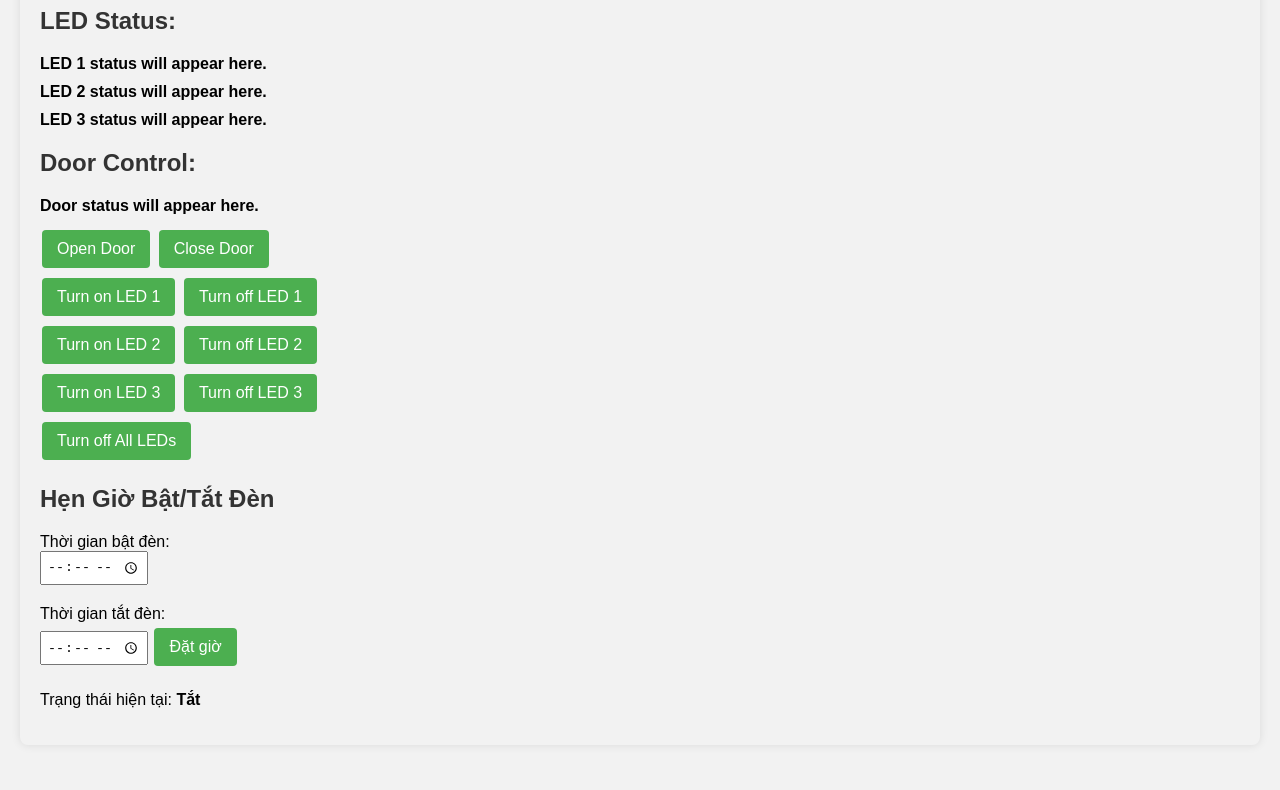
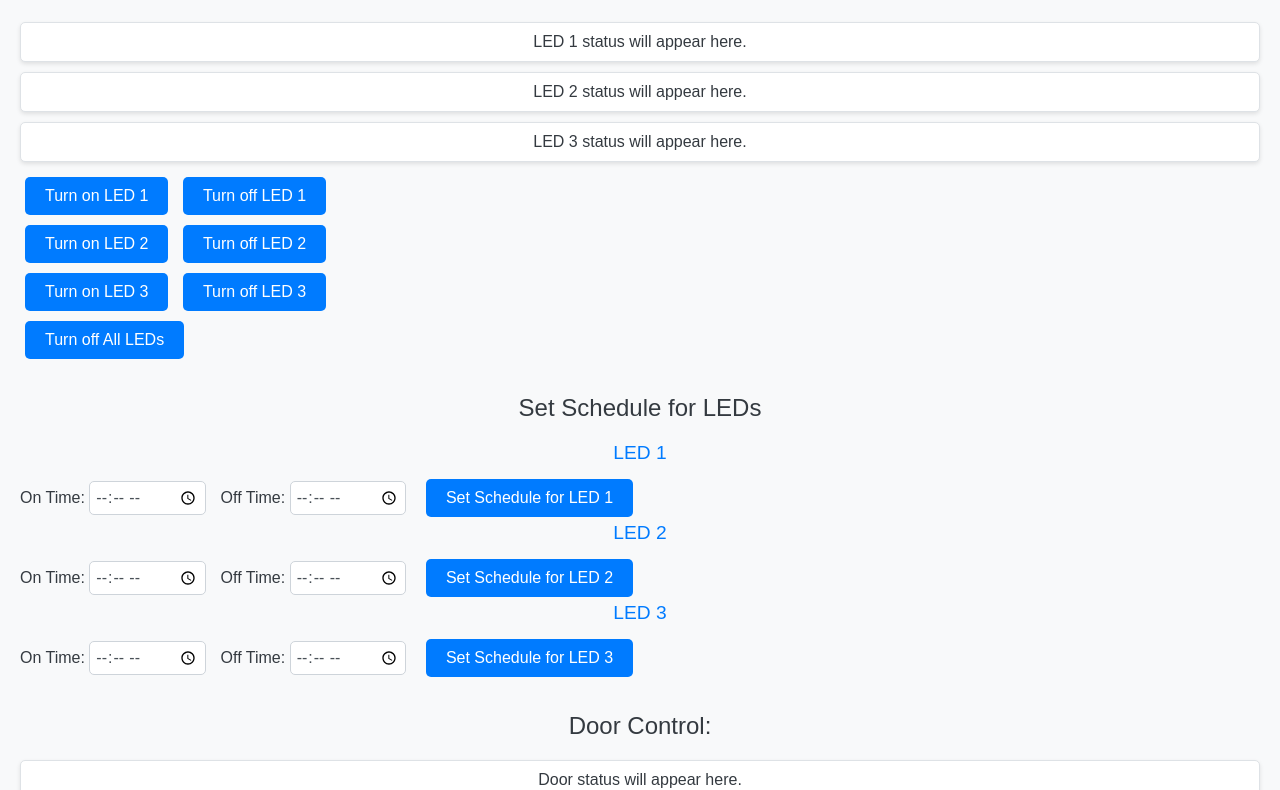
Before and after one commit to vunguyen00/smartHome, a website: page CodeApp/ESP8266.html in a window 1280 px wide. Shown: the part 113-903 px from the top of the page. Before the commit the page ends 878 px from the top, so only its background shows below. Drawn offline with Linux system fonts and the light colour scheme; no server answers.

Commit message:
fix schedule

```diff
--- a/CodeApp/ESP8266.html
+++ b/CodeApp/ESP8266.html
@@ -3,78 +3,18 @@
 <head>
     <meta charset="UTF-8">
     <meta name="viewport" content="width=device-width, initial-scale=1.0">
-    <title>LED Control with Timer</title>
-    <style>
-        body {
-            font-family: Arial, sans-serif;
-            margin: 20px;
-            padding: 20px;
-            background-color: #f2f2f2;
-            border-radius: 8px;
-            box-shadow: 0 0 10px rgba(0, 0, 0, 0.1);
-        }
-        h1, h2 {
-            color: #333;
-        }
-        button {
-            background-color: #4CAF50;
-            border: none;
-            color: white;
-            padding: 10px 15px;
-            text-align: center;
-            text-decoration: none;
-            display: inline-block;
-            font-size: 16px;
-            margin: 5px 2px;
-            cursor: pointer;
-            border-radius: 4px;
-            transition: background-color 0.3s;
-        }
-        button:hover {
-            background-color: #45a049;
-        }
-        #ledStatus, #doorStatus {
-            margin-top: 20px;
-        }
-        .statusLine {
-            margin-bottom: 10px;
-            font-weight: bold;
-        }
-        .container {
-            margin-top: 20px;
-        }
-        label {
-            display: block;
-            margin-top: 10px;
-        }
-        input[type="time"] {
-            margin-bottom: 10px;
-            padding: 5px;
-        }
-        .status {
-            margin-top: 10px;
-        }
-        #lightStatus {
-            font-weight: bold;
-        }
-    </style>
+    <title>LED Control</title>
+    <link rel="stylesheet" href="style.css">
+    <script type="module" src="app.js"></script>
 </head>
 <body>
     <h1 id="connectionStatus">Connecting...</h1>
     <h2>LED Status:</h2>
     <div id="ledStatus">
-        <div class="statusLine" id="led1Status">LED 1 status will appear here.</div>
-        <div class="statusLine" id="led2Status">LED 2 status will appear here.</div>
-        <div class="statusLine" id="led3Status">LED 3 status will appear here.</div>
+        <div class="ledStatusLine" id="led1Status">LED 1 status will appear here.</div>
+        <div class="ledStatusLine" id="led2Status">LED 2 status will appear here.</div>
+        <div class="ledStatusLine" id="led3Status">LED 3 status will appear here.</div>
     </div>
-
-    <h2>Door Control:</h2>
-    <div id="doorStatus" class="statusLine">Door status will appear here.</div>
-    <div>
-        <button onclick="setDoorStatus('open')">Open Door</button>
-        <button onclick="setDoorStatus('close')">Close Door</button>
-    </div>
-
     <div>
         <button onclick="setLEDStatus('led1', 'on')">Turn on LED 1</button>
         <button onclick="setLEDStatus('led1', 'off')">Turn off LED 1</button>
@@ -87,72 +27,40 @@
         <button onclick="setLEDStatus('led3', 'on')">Turn on LED 3</button>
         <button onclick="setLEDStatus('led3', 'off')">Turn off LED 3</button>
     </div>
-
     <button onclick="turnOffAllLEDs()">Turn off All LEDs</button>
 
-    <div class="container">
-        <h2>Hẹn Giờ Bật/Tắt Đèn</h2>
-        <label for="onTime">Thời gian bật đèn:</label>
-        <input type="time" id="onTime" name="onTime">
-        <label for="offTime">Thời gian tắt đèn:</label>
-        <input type="time" id="offTime" name="offTime">
-        <button onclick="setTimer()">Đặt giờ</button>
-        <div class="status">
-            <p>Trạng thái hiện tại: <span id="lightStatus" class="off">Tắt</span></p>
-        </div>
+    <h2>Set Schedule for LEDs</h2>
+    <div>
+        <h3>LED 1</h3>
+        On Time: <input type="time" id="led1OnTime">
+        Off Time: <input type="time" id="led1OffTime">
+        <button onclick="saveSchedule('led1')">Set Schedule for LED 1</button>
+    </div>
+    <div>
+        <h3>LED 2</h3>
+        On Time: <input type="time" id="led2OnTime">
+        Off Time: <input type="time" id="led2OffTime">
+        <button onclick="saveSchedule('led2')">Set Schedule for LED 2</button>
+    </div>
+    <div>
+        <h3>LED 3</h3>
+        On Time: <input type="time" id="led3OnTime">
+        Off Time: <input type="time" id="led3OffTime">
+        <button onclick="saveSchedule('led3')">Set Schedule for LED 3</button>
+    </div>
+
+    <h2>Door Control:</h2>
+    <div id="doorStatus" class="statusLine">Door status will appear here.</div>
+    <div>
+        <button onclick="setDoorStatus('open')">Open Door</button>
+        <button onclick="setDoorStatus('close')">Close Door</button>
     </div>
 
     <script>
-        function setLEDStatus(led, status) {
-            document.getElementById(led + 'Status').textContent = led.toUpperCase() + ' is ' + status;
-            console.log(led + ' set to ' + status);
-        }
-
-        function setDoorStatus(status) {
-            document.getElementById('doorStatus').textContent = 'Door is ' + status;
-            console.log('Door set to ' + status);
-        }
-
-        function turnOffAllLEDs() {
-            setLEDStatus('led1', 'off');
-            setLEDStatus('led2', 'off');
-            setLEDStatus('led3', 'off');
-        }
-
-        // Timer-related logic
-        function setTimer() {
-            const onTime = document.getElementById('onTime').value;
-            const offTime = document.getElementById('offTime').value;
-            if (!onTime || !offTime) {
-                alert('Vui lòng chọn cả thời gian bật và tắt đèn.');
-                return;
-            }
-
-            const currentTime = new Date();
-            const onTimeDate = new Date(currentTime.toDateString() + ' ' + onTime);
-            const offTimeDate = new Date(currentTime.toDateString() + ' ' + offTime);
-
-            if (onTimeDate > offTimeDate) {
-                alert('Thời gian tắt đèn phải sau thời gian bật đèn.');
-                return;
-            }
-
-            document.getElementById('lightStatus').textContent = 'Đã đặt giờ bật lúc ' + onTime + ' và tắt lúc ' + offTime;
-
-            const timeUntilOn = onTimeDate.getTime() - currentTime.getTime();
-            const timeUntilOff = offTimeDate.getTime() - currentTime.getTime();
-
-            setTimeout(() => {
-                setLEDStatus('led1', 'on');
-                setLEDStatus('led2', 'on');
-                setLEDStatus('led3', 'on');
-                document.getElementById('lightStatus').textContent = 'Đèn đang bật';
-            }, timeUntilOn);
-
-            setTimeout(() => {
-                turnOffAllLEDs();
-                document.getElementById('lightStatus').textContent = 'Đèn đã tắt';
-            }, timeUntilOff);
+        function saveSchedule(led) {
+            const onTime = document.getElementById(`${led}OnTime`).value;
+            const offTime = document.getElementById(`${led}OffTime`).value;
+            setLEDSchedule(led, onTime, offTime);
         }
     </script>
 </body>
--- a/CodeApp/hengio/style2.css
+++ /dev/null
@@ -1,68 +0,0 @@
-body {
-    font-family: 'Segoe UI', Tahoma, Geneva, Verdana, sans-serif;
-    background: linear-gradient(135deg, #74ebd5 0%, #ACB6E5 100%);
-    margin: 0;
-    padding: 0;
-    display: flex;
-    justify-content: center;
-    align-items: center;
-    height: 100vh;
-  }
-
-  .container {
-    background-color: white;
-    padding: 30px;
-    border-radius: 12px;
-    box-shadow: 0 4px 20px rgba(0, 0, 0, 0.1);
-    width: 320px;
-    text-align: center;
-  }
-
-  h2 {
-    text-align: center;
-    color: #333;
-    margin-bottom: 20px;
-  }
-
-  label {
-    display: block;
-    margin: 15px 0 8px;
-    font-weight: bold;
-  }
-
-  input[type="time"] {
-    width: 100%;
-    padding: 10px;
-    margin-bottom: 20px;
-    border: 2px solid #ccc;
-    border-radius: 6px;
-  }
-
-  button {
-    background-color: #007BFF;
-    color: white;
-    padding: 12px 25px;
-    border: none;
-    border-radius: 6px;
-    cursor: pointer;
-    font-size: 16px;
-    transition: background-color 0.3s ease;
-  }
-
-  button:hover {
-    background-color: #0056b3;
-  }
-
-  .status {
-    margin-top: 25px;
-    font-size: 16px;
-  }
-
-  .status span {
-    font-weight: bold;
-    color: #007BFF;
-}
-
-.status span.off {
-    color: #DC3545;
-}
--- /dev/null
+++ b/CodeApp/style.css
@@ -0,0 +1,105 @@
+* {
+    margin: 0;
+    padding: 0;
+    box-sizing: border-box;
+    font-family: Arial, sans-serif;
+}
+
+body {
+    background-color: #f8f9fa;
+    color: #343a40;
+    padding: 20px;
+}
+
+h1, h2, h3 {
+    text-align: center;
+    font-weight: 300;
+}
+
+h1 {
+    font-size: 2rem;
+    margin-bottom: 20px;
+}
+
+h2 {
+    font-size: 1.5rem;
+    margin: 30px 0 20px;
+}
+
+h3 {
+    font-size: 1.2rem;
+    margin-bottom: 10px;
+    color: #007bff;
+}
+
+.section {
+    background-color: #ffffff;
+    padding: 20px;
+    margin-bottom: 30px;
+    border-radius: 8px;
+    box-shadow: 0 2px 4px rgba(0, 0, 0, 0.1);
+}
+
+.statusLine, .ledStatusLine {
+    background-color: #ffffff;
+    padding: 10px;
+    border: 1px solid #dee2e6;
+    border-radius: 5px;
+    margin-bottom: 10px;
+    text-align: center;
+    box-shadow: 0 2px 4px rgba(0, 0, 0, 0.1);
+    font-size: 1rem;
+}
+
+.control-buttons {
+    display: flex;
+    justify-content: space-around;
+    margin: 20px 0;
+}
+
+button {
+    background-color: #007bff;
+    color: white;
+    padding: 10px 20px;
+    border: none;
+    border-radius: 5px;
+    cursor: pointer;
+    font-size: 1rem;
+    margin: 5px;
+    transition: background-color 0.3s ease;
+}
+
+button:hover {
+    background-color: #0056b3;
+}
+
+input[type="time"] {
+    padding: 5px;
+    margin-right: 10px;
+    border-radius: 5px;
+    border: 1px solid #ced4da;
+    font-size: 1rem;
+    color: #495057;
+}
+
+input[type="time"]:focus {
+    outline: none;
+    border-color: #007bff;
+}
+
+.schedule-controls {
+    margin: 10px 0;
+}
+
+@media (max-width: 768px) {
+    .control-buttons {
+        flex-direction: column;
+        align-items: center;
+    }
+
+    button {
+        width: 100%;
+        padding: 12px;
+        margin: 10px 0;
+    }
+}
```
Also changed, not shown: CodeApp/app.js (+80 -55 lines), CodeApp/hengio/hengio.html (deleted, +0 -29 lines), CodeApp/hengio/hengio.js (deleted, +0 -55 lines), README.md (deleted), 1 other file.
